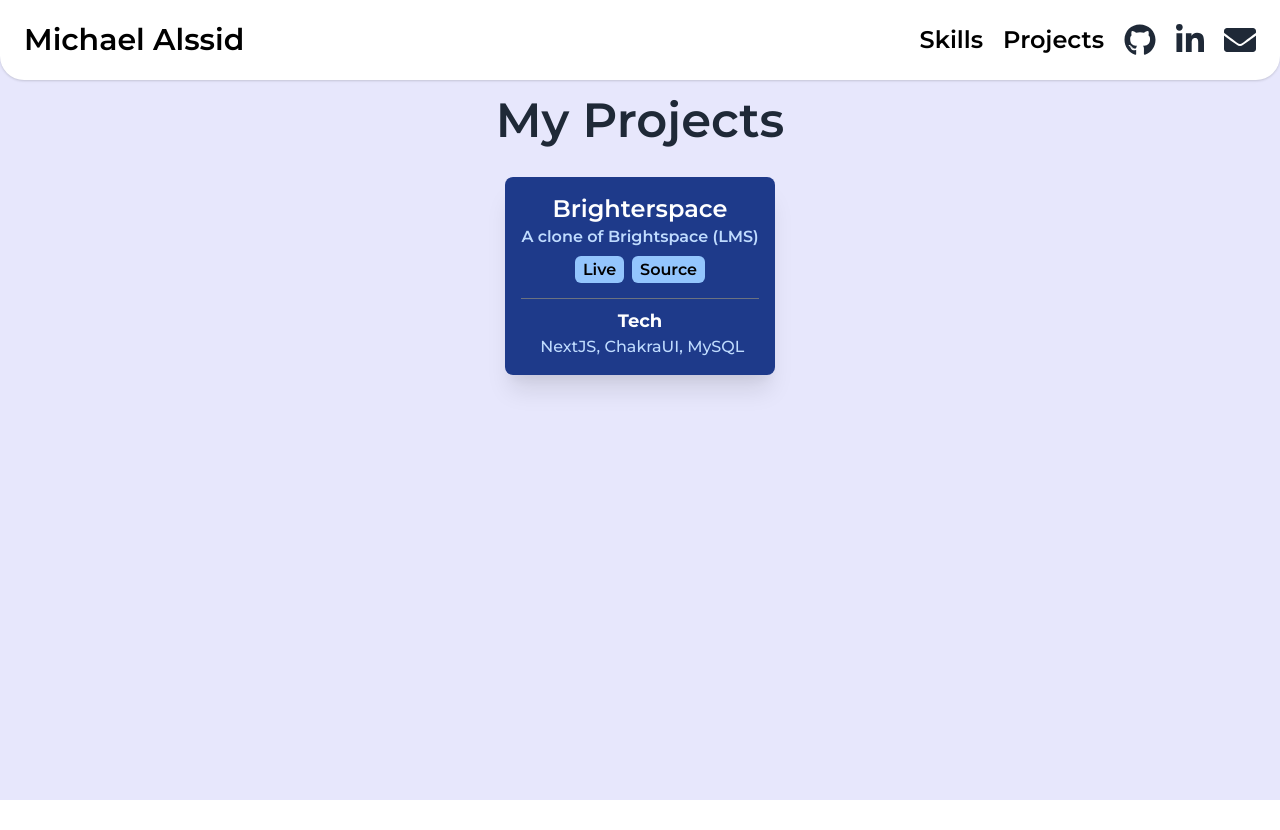
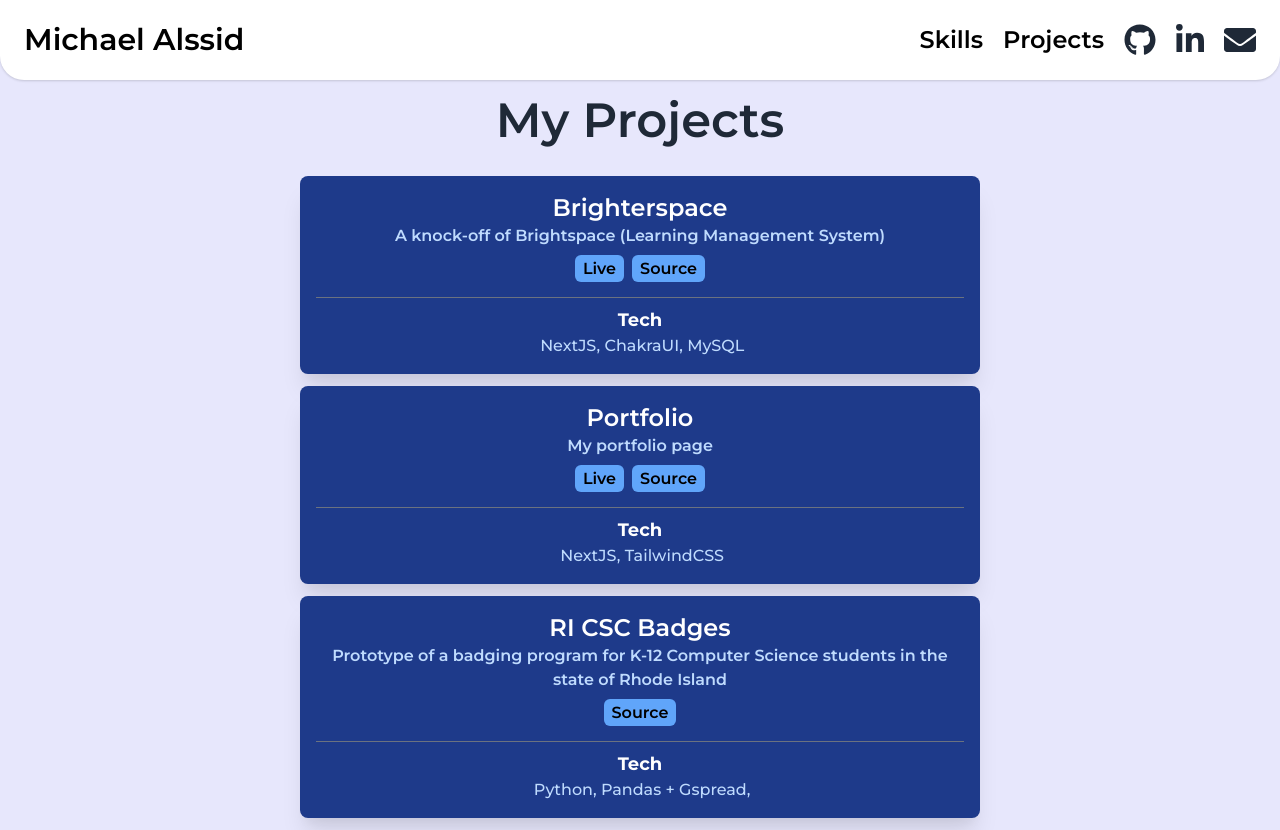
Before and after one commit to malssid/Portfolio, a Next.js app: page /projects in a window 1280 px wide. Before the commit the page ends 800 px from the top, so only its background shows below. Built offline with nearby package versions, Linux system fonts and the light colour scheme.

Commit message:
updated projects

```diff
--- a/components/Project.js
+++ b/components/Project.js
@@ -2,22 +2,24 @@
 
 export default function Project({ name, desc, livelink, ghublink, tech }) {
   return (
-    <div className="shadow-xl bg-blue-900 mb-3 p-4 rounded-lg mx-3 text-center">
+    <div className="shadow-xl bg-blue-900 mb-3 p-4 rounded-lg mx-3 text-center w-4/5">
       <h1 className="text-2xl text-white">{name}</h1>
       <h2 className="text-md text-blue-200">{desc}</h2>
       <div className="flex flex-col mt-2 divide-y divide-gray-500">
         <div className="space-x-2 mb-4">
+          {livelink && (
             <a
               href={livelink}
               target="_blank"
-            className="transition duration-500 ease-in-out hover:bg-blue-300 transform text-md cursor-pointer bg-blue-300 rounded-md text-center px-2 py-1"
+              className="transition duration-500 ease-in-out hover:bg-blue-300 transform text-md cursor-pointer bg-blue-400 rounded-md text-center px-2 py-1"
             >
               Live
             </a>
+          )}
           <a
             href={ghublink}
             target="_blank"
-            className="transition duration-500 ease-in-out hover:bg-blue-300 transform text-md cursor-pointer bg-blue-300 rounded-md text-center px-2 py-1 mt-2"
+            className="transition duration-500 ease-in-out hover:bg-blue-300 transform text-md cursor-pointer bg-blue-400 rounded-md text-center px-2 py-1 mt-2"
           >
             Source
           </a>
--- a/pages/projects.js
+++ b/pages/projects.js
@@ -13,19 +13,28 @@
       </Head>
       <div className="flex flex-col items-center">
         <h1 className="sm:text-5xl text-4xl mt-4 text-gray-800">My Projects</h1>
-        <table className="mt-8">
-          <tr>
-            <td>
+        <div className="mt-8 flex flex-col items-center">
           <Project
             name="Brighterspace"
-                desc="A clone of Brightspace (LMS)"
+            desc="A knock-off of Brightspace (Learning Management System)"
             livelink="http://brighterspace.vercel.app/"
             ghublink="https://github.com/malssid/brighterspace"
             tech={["NextJS,", "ChakraUI,", "MySQL"]}
           />
-            </td>
-          </tr>
-        </table>
+          <Project
+            name="Portfolio"
+            desc="My portfolio page"
+            livelink="https://michaelalssid.dev/"
+            ghublink="https://github.com/malssid/Portfolio"
+            tech={["NextJS,", "TailwindCSS"]}
+          />
+          <Project
+            name="RI CSC Badges"
+            desc="Prototype of a badging program for K-12 Computer Science students in the state of Rhode Island"
+            ghublink="https://github.com/malssid/RI-CSC-Badges-Public"
+            tech={["Python,", "Pandas + Gspread,"]}
+          />
+        </div>
       </div>
     </div>
   );
```
Lines whose indentation alone changed are shown as unchanged.
